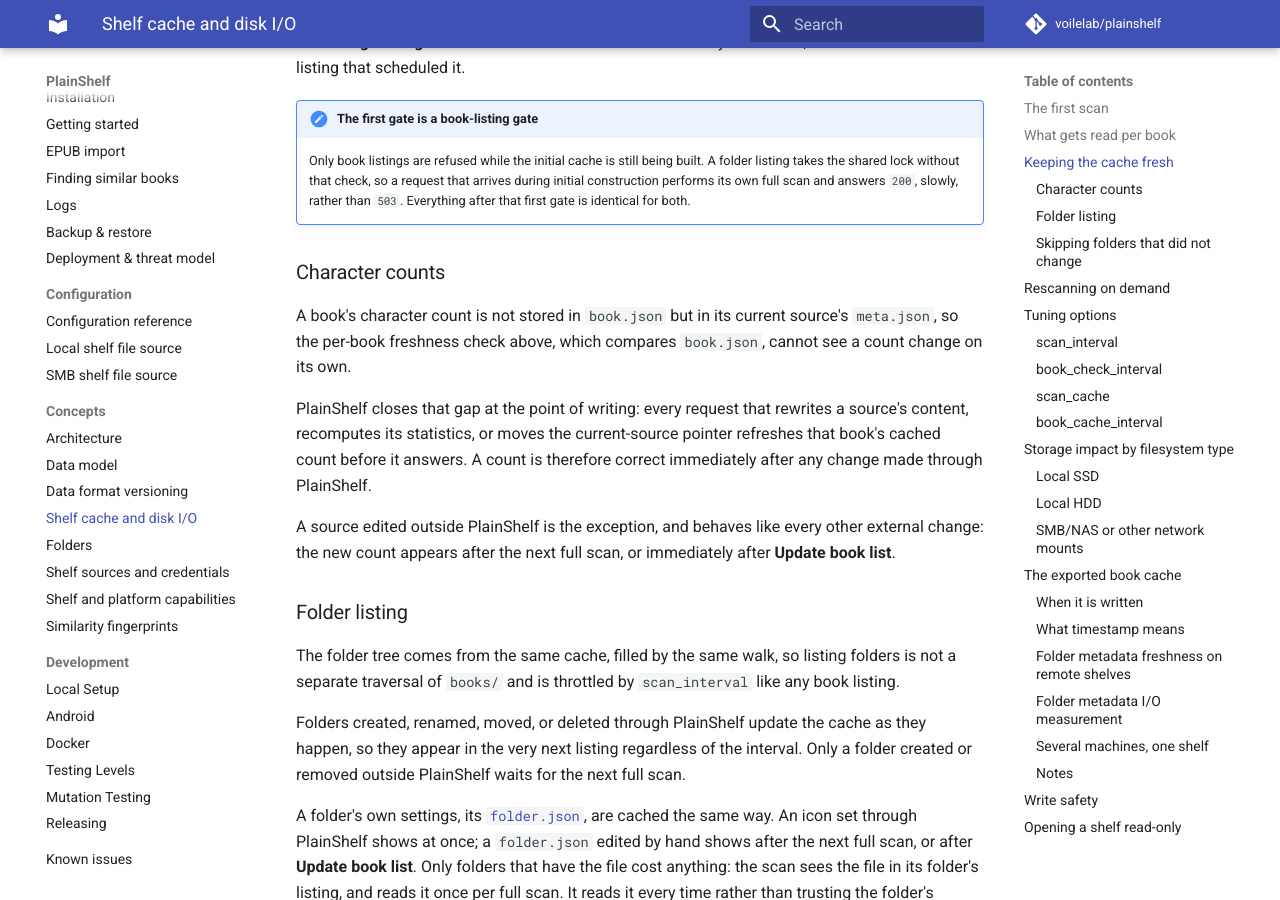
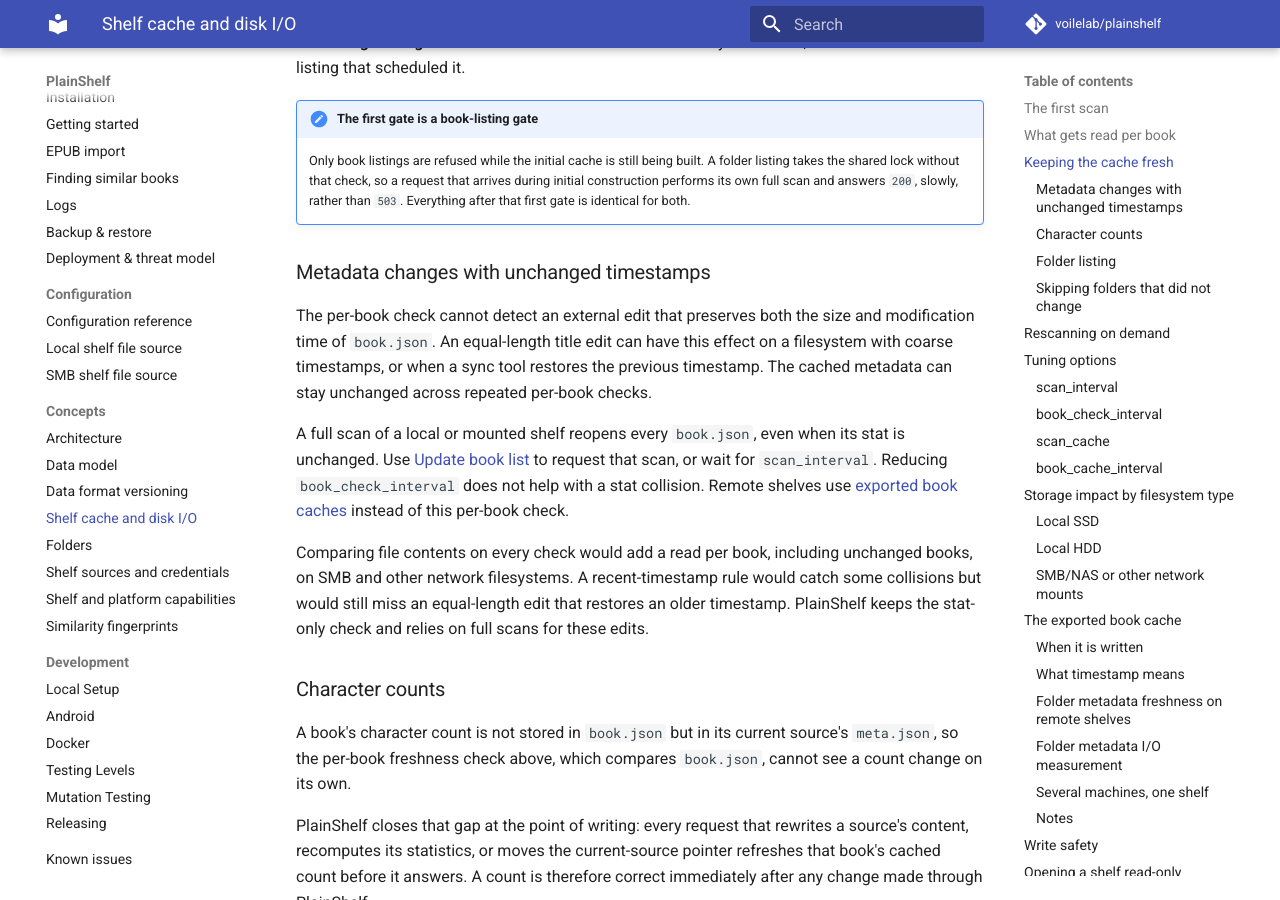
Before and after one commit to voilelab/plainshelf, an MkDocs documentation site: the page built from docs/concepts/shelf-cache-and-io.md, in a window 1280 px wide and 900 px high, scrolled down 2478 px. Built offline with MkDocs 1.6.1 and Material for MkDocs 9.7.7, drawn with Linux system fonts in a browser that asks for light colours; comment, search, counter and statistics services are not loaded.

Commit message:
Document when external metadata edits need a full shelf scan (#813)
## 問題

PSW-192 的問題可重現：外部將 Title A 改成等長的 Title B 並還原 book.json
mtime，Book.IsStale() 仍回 false。這不只發生於新檔；mtime 已有一分鐘歷史的檔案也一樣。

本 PR 採用票上明列的「若決定不修，在票內說明理由並更新 shelf-cache-and-io.md」選項，**沒有修復此偵測盲點，也沒有改變
runtime**。

## 改法

新增 metadata freshness 限制說明：等長且相同 mtime 的修改不會被 per-book check 發現，調短
book_check_interval 也無法解決；本機／掛載書庫可使用 Update book list 觸發完整掃描，或等待
scan_interval。遠端書庫則連至現有 export cache 說明。

選擇保留現況的理由：
- ReadFS 的通用 stat 只有 mtime、size 可作現有比較；相同 stat 不能區分未改與等長改寫。
- 每次內容比對會為未修改書籍增加讀檔，違反票內 SMB I/O 限制。
- fsutil.Settled / RacyWindow
只能標記近期時間戳為不可信，無法發現保留較舊時間戳的改寫；近期但未修改的書也會因此增加重讀。
- 完整掃描已直接重開 metadata，可以取得修改後的內容。

## 驗收

- 已用臨時診斷測試重現 fresh 與 settled 兩種案例：IsStale=false，均為 0 opens／1 stat；對同檔重新
Open 可讀到 Title B。要求 IsStale=true 的斷言兩例均失敗，確認問題仍存在。
- 診斷測試及日誌保留於工作區 scratch，未提交會故意失敗的測試，也未新增測試去固定這個 bug。
- docs 已補限制、I/O 取捨與完整掃描的操作方式；ticket 另記錄不修理由。
- production code、API、格式、fixtures 與註解均未改動。

## 檢查

- mkdocs build --strict、git diff --check 通過。
- 現有
TestSetMetaMarksOtherInstanceStale、TestScanCacheReusesUnchangedDirectories、TestScanCacheLargeTreeMeasurement、TestFolderMetaScanReadsOnlyFoldersThatHaveIt
通過。
- I/O measurement：3,061 dirs 的 warm scan 為 0 listings／3,061 reused；40
folders／5 metadata 的 cold 與 warm scan 均為 5 folder.json opens。
- 文件變更未重跑 Go 全套／lint、frontend、E2E、Wasm 或 Android；遠端 CI 另列。

[PSW-192](https://patchouli.atlassian.net/browse/PSW-192)

```diff
--- a/docs/concepts/shelf-cache-and-io.md
+++ b/docs/concepts/shelf-cache-and-io.md
@@ -99,6 +99,26 @@
     arrives during initial construction performs its own full scan and answers
     `200`, slowly, rather than `503`. Everything after that first gate is
     identical for both.
+
+### Metadata changes with unchanged timestamps
+
+The per-book check cannot detect an external edit that preserves both the size
+and modification time of `book.json`. An equal-length title edit can have this
+effect on a filesystem with coarse timestamps, or when a sync tool restores
+the previous timestamp. The cached metadata can stay unchanged across repeated
+per-book checks.
+
+A full scan of a local or mounted shelf reopens every `book.json`, even when
+its stat is unchanged. Use [Update book list](#rescanning-on-demand) to request
+that scan, or wait for `scan_interval`. Reducing `book_check_interval` does not
+help with a stat collision. Remote shelves use
+[exported book caches](#the-exported-book-cache) instead of this per-book check.
+
+Comparing file contents on every check would add a read per book, including
+unchanged books, on SMB and other network filesystems. A recent-timestamp rule
+would catch some collisions but would still miss an equal-length edit that
+restores an older timestamp. PlainShelf keeps the stat-only check and relies
+on full scans for these edits.
 
 ### Character counts
 
```
